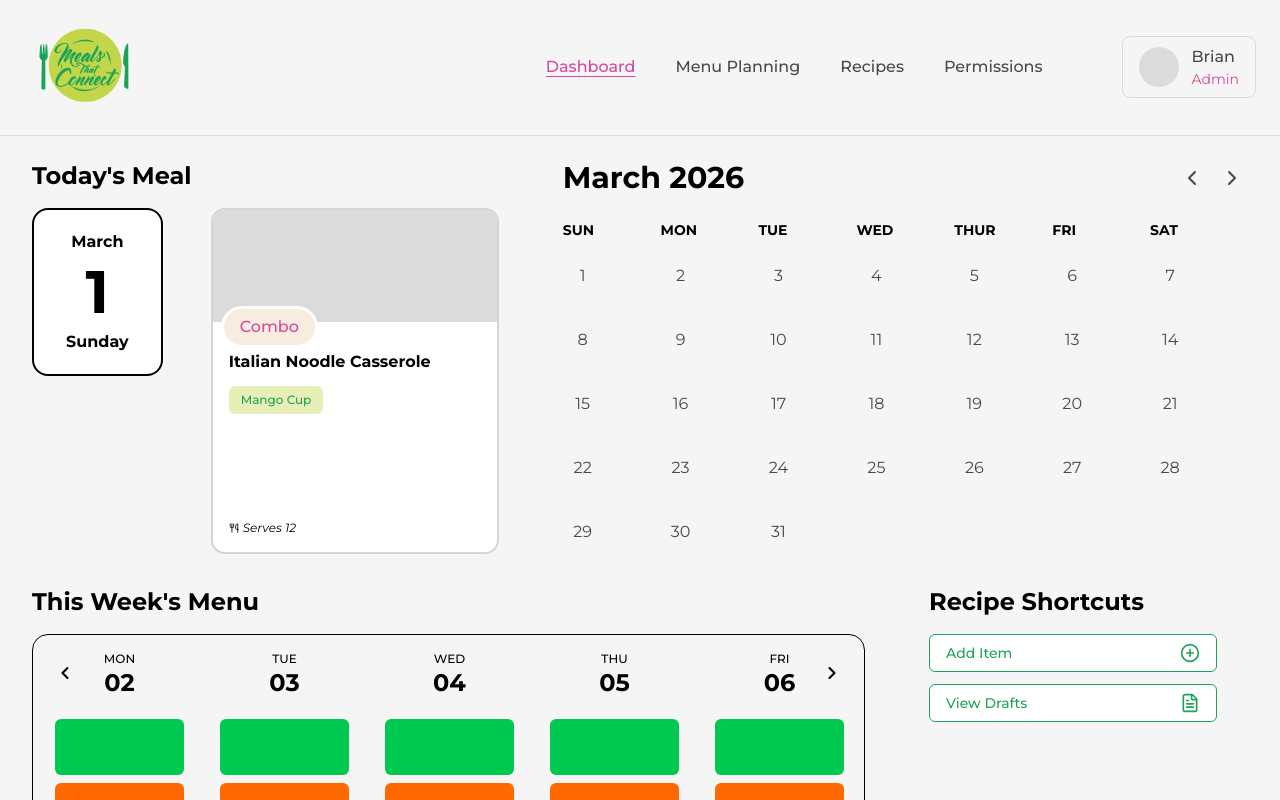
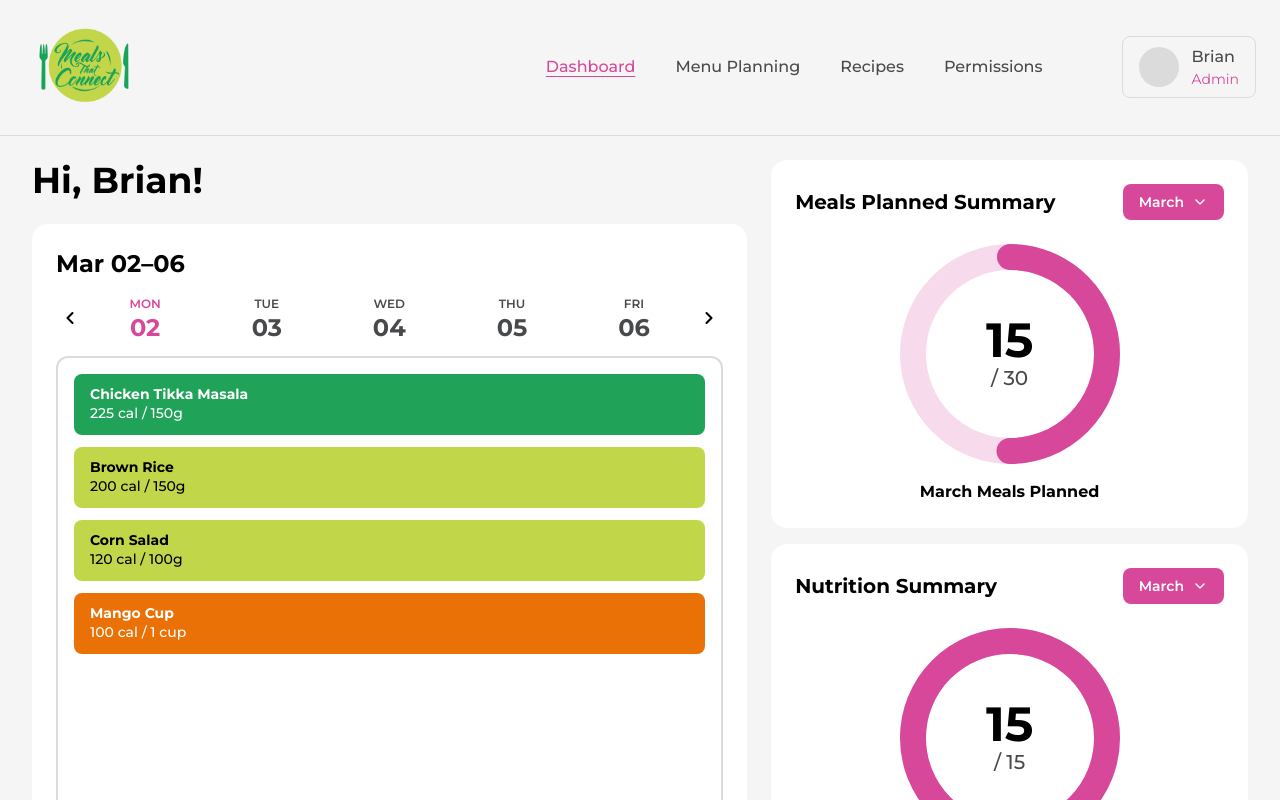
Before and after one commit to hack4impact-calpoly/meals-that-connect-25, a Next.js app: page / in a window 1280 px wide. Shown: the top 800 px of the page. Built offline with nearby package versions, Linux system fonts and the light colour scheme.

Commit message:
feat: changed dashboard with hi-fi designs of weekly calendar and summary cards

```diff
--- a/src/app/page.tsx
+++ b/src/app/page.tsx
@@ -1,56 +1,25 @@
 import Navbar from "@/components/Navbar";
-import DashboardCalendar from "@/components/DashboardCalendar";
 import WeeklyMenu from "@/components/WeeklyMenu";
-import ComboCard from "@/components/ComboCard";
-import DashboardDate from "@/components/DashboardDate";
-import { FileText, PlusCircle } from "lucide-react";
+import SummaryCard from "@/components/SummaryCard";
 
 export default function Home() {
   const today = new Date();
-  const dayDateString = today.toLocaleDateString("en-US", {
-    weekday: "long",
-    month: "long",
-    day: "numeric",
-  });
 
   return (
     <main className="min-h-screen bg-light-gray font-montserrat">
       <Navbar />
       <div className="px-8 py-6">
-        {/* Today's Meal (left), Calendar + date label (right) */}
-        <div className="flex items-start gap-16">
-          <div>
-            <h2 className="mb-4 text-2xl font-bold text-black">Today&apos;s Meal</h2>
-            <div className="flex items-start gap-12">
-              <DashboardDate />
-              <ComboCard name="Italian Noodle Casserole" tags={["Mango Cup"]} serving={12} isDraft={false} />
-            </div>
-          </div>
-
-          <div className="flex flex-1 items-start gap-16">
-            <DashboardCalendar />
-          </div>
-        </div>
-
-        {/* his Week's Menu (left), Recipe Shortcuts (right) */}
-        <div className="mt-8 flex items-start gap-16">
-          <div>
-            <h2 className="mb-4 text-2xl font-bold text-black">This Week&apos;s Menu</h2>
+        <div className="grid grid-cols-[3fr_2fr] gap-6 items-stretch">
+          {/* Left – Greeting + Weekly Calendar */}
+          <div className="flex flex-col gap-6">
+            <h1 className="text-4xl font-bold text-black">Hi, Brian!</h1>
             <WeeklyMenu dateToday={today} />
           </div>
 
-          <div>
-            <h2 className="mb-4 text-2xl font-bold text-black">Recipe Shortcuts</h2>
-            <div className="flex flex-col gap-3 w-72">
-              <button className="flex w-full items-center justify-between rounded-md border border-cucumber bg-white px-4 py-2 text-sm font-medium text-cucumber hover:bg-cucumber/10">
-                Add Item
-                <PlusCircle className="h-5 w-5" />
-              </button>
-              <button className="flex w-full items-center justify-between rounded-md border border-cucumber bg-white px-4 py-2 text-sm font-medium text-cucumber hover:bg-cucumber/10">
-                View Drafts
-                <FileText className="h-5 w-5" />
-              </button>
-            </div>
+          {/* Right – Summary Cards */}
+          <div className="flex flex-col gap-4">
+            <SummaryCard title="Meals Planned Summary" value={15} total={30} labelSuffix="Meals Planned" />
+            <SummaryCard title="Nutrition Summary" value={15} total={15} labelSuffix="Meals Met Nutrition Quota" />
           </div>
         </div>
       </div>
--- /dev/null
+++ b/src/components/SummaryCard.tsx
@@ -0,0 +1,116 @@
+"use client";
+
+import { useState } from "react";
+import { ChevronDown } from "lucide-react";
+
+const MONTHS = [
+  "January",
+  "February",
+  "March",
+  "April",
+  "May",
+  "June",
+  "July",
+  "August",
+  "September",
+  "October",
+  "November",
+  "December",
+];
+
+interface DonutChartProps {
+  value: number;
+  total: number;
+}
+
+function DonutChart({ value, total }: DonutChartProps) {
+  const size = 220;
+  const strokeWidth = 26;
+  const radius = (size - strokeWidth) / 2;
+  const circumference = 2 * Math.PI * radius;
+  const progress = total > 0 ? Math.min(value / total, 1) : 0;
+  const strokeDashoffset = circumference * (1 - progress);
+
+  return (
+    <div className="relative flex items-center justify-center" style={{ width: size, height: size }}>
+      <svg width={size} height={size} style={{ transform: "rotate(-90deg)" }}>
+        {/* Background ring */}
+        <circle cx={size / 2} cy={size / 2} r={radius} fill="none" stroke="#f7daeb" strokeWidth={strokeWidth} />
+        {/* Progress ring */}
+        <circle
+          cx={size / 2}
+          cy={size / 2}
+          r={radius}
+          fill="none"
+          stroke="#d8489a"
+          strokeWidth={strokeWidth}
+          strokeDasharray={circumference}
+          strokeDashoffset={strokeDashoffset}
+          strokeLinecap="round"
+        />
+      </svg>
+      {/* Center text */}
+      <div className="absolute flex flex-col items-center justify-center">
+        <span className="text-5xl font-bold text-black leading-none">{value}</span>
+        <span className="text-xl text-pepper font-medium">/ {total}</span>
+      </div>
+    </div>
+  );
+}
+
+interface SummaryCardProps {
+  title: string;
+  value: number;
+  total: number;
+  labelSuffix: string;
+}
+
+export default function SummaryCard({ title, value, total, labelSuffix }: SummaryCardProps) {
+  const currentMonthIndex = new Date().getMonth();
+  const [selectedMonth, setSelectedMonth] = useState(currentMonthIndex);
+  const [dropdownOpen, setDropdownOpen] = useState(false);
+
+  return (
+    <div className="bg-white rounded-2xl p-6 font-montserrat">
+      {/* Header row */}
+      <div className="flex items-center justify-between mb-6">
+        <h3 className="text-xl font-bold text-black">{title}</h3>
+        <div className="relative">
+          <button
+            onClick={() => setDropdownOpen((o) => !o)}
+            className="flex items-center gap-2 bg-radish-900 text-white px-4 py-2 rounded-lg font-semibold text-sm"
+          >
+            {MONTHS[selectedMonth]}
+            <ChevronDown className="h-4 w-4" />
+          </button>
+          {dropdownOpen && (
+            <div className="absolute right-0 top-full mt-1 bg-white border border-medium-gray rounded-lg shadow-lg z-10 w-36 max-h-60 overflow-y-auto">
+              {MONTHS.map((month, idx) => (
+                <button
+                  key={month}
+                  onClick={() => {
+                    setSelectedMonth(idx);
+                    setDropdownOpen(false);
+                  }}
+                  className={`w-full text-left px-4 py-2 text-sm hover:bg-radish-100 transition-colors ${
+                    idx === selectedMonth ? "font-bold text-radish-900" : "text-pepper"
+                  }`}
+                >
+                  {month}
+                </button>
+              ))}
+            </div>
+          )}
+        </div>
+      </div>
+
+      {/* Donut chart + label */}
+      <div className="flex flex-col items-center gap-4">
+        <DonutChart value={value} total={total} />
+        <p className="text-base font-bold text-black text-center">
+          {MONTHS[selectedMonth]} {labelSuffix}
+        </p>
+      </div>
+    </div>
+  );
+}
--- a/src/components/WeeklyMenu.tsx
+++ b/src/components/WeeklyMenu.tsx
@@ -6,61 +6,160 @@ interface WeeklyMenuProps {
   dateToday: Date;
 }
 
+interface MealItem {
+  name: string;
+  calories: number;
+  serving: string;
+  tag: "Entree" | "Sides" | "Fruit" | "Combo";
+}
+
+const TAG_STYLES: Record<string, string> = {
+  Combo: "bg-jicama text-radish-900",
+  Sides: "bg-lime text-black",
+  Fruit: "bg-fruit-900 text-white",
+  Entree: "bg-entree-900 text-white",
+};
+
+// Mock meal data
+const MOCK_MEALS: Record<number, MealItem[]> = {
+  1: [
+    { name: "Chicken Tikka Masala", calories: 225, serving: "150g", tag: "Entree" },
+    { name: "Brown Rice", calories: 200, serving: "150g", tag: "Sides" },
+    { name: "Corn Salad", calories: 120, serving: "100g", tag: "Sides" },
+    { name: "Mango Cup", calories: 100, serving: "1 cup", tag: "Fruit" },
+  ],
+  2: [
+    { name: "Chicken Tikka Masala", calories: 225, serving: "150g", tag: "Entree" },
+    { name: "Brown Rice", calories: 200, serving: "150g", tag: "Sides" },
+    { name: "Corn Salad", calories: 120, serving: "100g", tag: "Sides" },
+    { name: "Mango Cup", calories: 100, serving: "1 cup", tag: "Fruit" },
+  ],
+  3: [
+    { name: "Chicken Tikka Masala", calories: 225, serving: "150g", tag: "Entree" },
+    { name: "Brown Rice", calories: 200, serving: "150g", tag: "Sides" },
+  ],
+  4: [{ name: "Mango Cup", calories: 100, serving: "1 cup", tag: "Fruit" }],
+  5: [
+    { name: "Corn Salad", calories: 120, serving: "100g", tag: "Sides" },
+    { name: "Brown Rice", calories: 200, serving: "150g", tag: "Sides" },
+  ],
+};
+
 const getOffsetDate = (date: Date, offset: number) => {
   const newDate = new Date(date);
   newDate.setDate(date.getDate() + offset * 7);
   return newDate;
 };
 
-const getCurrentWeekDates = (today: Date) => {
-  const dayOfWeek = today.getDay(); // 0 (Sun) - 6 (Sat)
-  const startOfWeek = new Date(today);
-  startOfWeek.setDate(today.getDate() - dayOfWeek + 1); // start from Monday
+const getWeekDates = (today: Date) => {
+  const dayOfWeek = today.getDay();
+  const monday = new Date(today);
+  monday.setDate(today.getDate() - dayOfWeek + 1);
+  return Array.from({ length: 5 }, (_, i) => {
+    const d = new Date(monday);
+    d.setDate(monday.getDate() + i);
+    return d;
+  });
+};
 
-  return Array.from({ length: 5 }, (_, i) => {
-    const date = new Date(startOfWeek);
-    date.setDate(startOfWeek.getDate() + i);
-    return date;
-  });
+const formatWeekRange = (weekDates: Date[]) => {
+  const first = weekDates[0];
+  const last = weekDates[4];
+  const month = first.toLocaleDateString("en-US", { month: "short" });
+  const startDay = String(first.getDate()).padStart(2, "0");
+  const endDay = String(last.getDate()).padStart(2, "0");
+  return `${month} ${startDay}–${endDay}`;
 };
 
 export default function WeeklyMenu({ dateToday }: WeeklyMenuProps) {
   const [weekOffset, setWeekOffset] = useState(0);
-  const weekDates = getCurrentWeekDates(getOffsetDate(dateToday, weekOffset));
+  const [selectedDayIndex, setSelectedDayIndex] = useState<number | null>(null);
+
+  const baseDate = getOffsetDate(dateToday, weekOffset);
+  const weekDates = getWeekDates(baseDate);
+  const weekRange = formatWeekRange(weekDates);
+
+  // Determine the active day
+  const todayStr = dateToday.toDateString();
+  const todayIndexInWeek = weekDates.findIndex((d) => d.toDateString() === todayStr);
+
+  const activeDayIndex = selectedDayIndex !== null ? selectedDayIndex : todayIndexInWeek !== -1 ? todayIndexInWeek : 0;
+  const activeDate = weekDates[activeDayIndex];
+  const activeDayOfWeek = activeDate.getDay();
+  const meals = MOCK_MEALS[activeDayOfWeek] ?? [];
+
+  const isToday = (date: Date) => date.toDateString() === todayStr;
 
   return (
-    <div className="px-[10px] w-[833px] h-[317px] rounded-2xl border border-black">
-      <div className="relative mt-4 flex justify-between gap-3">
-        <button className="absolute left-3 top-3 cursor-pointer" onClick={() => setWeekOffset(weekOffset - 1)}>
+    <div className="bg-white rounded-2xl p-6 font-montserrat flex flex-col flex-1">
+      {/* Week range header */}
+      <h2 className="text-2xl font-bold text-black mb-4">{weekRange}</h2>
+
+      {/* Day navigation row */}
+      <div className="flex items-center justify-between mb-4">
+        <button
+          onClick={() => {
+            setWeekOffset((o) => o - 1);
+            setSelectedDayIndex(null);
+          }}
+          className="p-1 rounded-full hover:bg-gray-100 transition-colors"
+          aria-label="Previous week"
+        >
           <ChevronLeft size={20} strokeWidth={2.5} />
         </button>
 
-        {weekDates.map((date, idx) => (
-          <div key={idx} className="flex flex-col items-center">
-            <span className="text-xs font-montserrat font-medium">
-              {date.toLocaleDateString(undefined, { weekday: "short" }).toUpperCase()}
+        <div className="flex flex-1 justify-around">
+          {weekDates.map((date, idx) => {
+            const today = isToday(date);
+            const active = idx === activeDayIndex;
+            return (
+              <button key={idx} onClick={() => setSelectedDayIndex(idx)} className="flex flex-col items-center gap-1">
+                <span className={`text-xs font-semibold ${today || active ? "text-radish-900" : "text-pepper"}`}>
+                  {date.toLocaleDateString("en-US", { weekday: "short" }).toUpperCase()}
                 </span>
                 <span
-              className={`text-2xl font-montserrat font-bold mb-2 ${
-                date.toDateString() === dateToday.toDateString() ? "text-radish-900" : ""
-              }`}
+                  className={`text-2xl font-bold leading-none ${today || active ? "text-radish-900" : "text-pepper"}`}
                 >
                   {String(date.getDate()).padStart(2, "0")}
                 </span>
+              </button>
+            );
+          })}
+        </div>
+
+        <button
+          onClick={() => {
+            setWeekOffset((o) => o + 1);
+            setSelectedDayIndex(null);
+          }}
+          className="p-1 rounded-full hover:bg-gray-100 transition-colors"
+          aria-label="Next week"
+        >
+          <ChevronRight size={20} strokeWidth={2.5} />
+        </button>
+      </div>
+
+      {/* Meal card */}
       <div
-              className={`flex flex-col items-center w-full h-[219px] rounded-[10px] p-2 ${
-                date.toDateString() === dateToday.toDateString() ? "border-2 border-radish-900" : ""
+        className={`rounded-xl border-2 p-4 flex flex-col gap-3 flex-1 ${
+          isToday(activeDate) ? "border-radish-900" : "border-medium-gray"
         }`}
       >
-              <div className="w-[129px] h-[56px] bg-green-500 rounded-md m-1"></div>
-              <div className="w-[129px] h-[56px] bg-orange-500 rounded-md m-1"></div>
+        {meals.length === 0 ? (
+          <p className="text-dark-gray text-sm text-center my-auto">No meals planned for this day.</p>
+        ) : (
+          meals.map((meal, idx) => {
+            const style = TAG_STYLES[meal.tag] ?? "bg-pepper text-white";
+            return (
+              <div key={idx} className={`rounded-lg px-4 py-3 ${style}`}>
+                <p className="font-bold text-sm leading-tight">{meal.name}</p>
+                <p className="text-sm leading-tight font-medium mt-0.5">
+                  {meal.calories} cal / {meal.serving}
+                </p>
               </div>
-          </div>
-        ))}
-
-        <button className="absolute right-3 top-3 cursor-pointer" onClick={() => setWeekOffset(weekOffset + 1)}>
-          <ChevronRight size={20} strokeWidth={2.5} />
-        </button>
+            );
+          })
+        )}
       </div>
     </div>
   );
```
Lines whose indentation alone changed are shown as unchanged.
